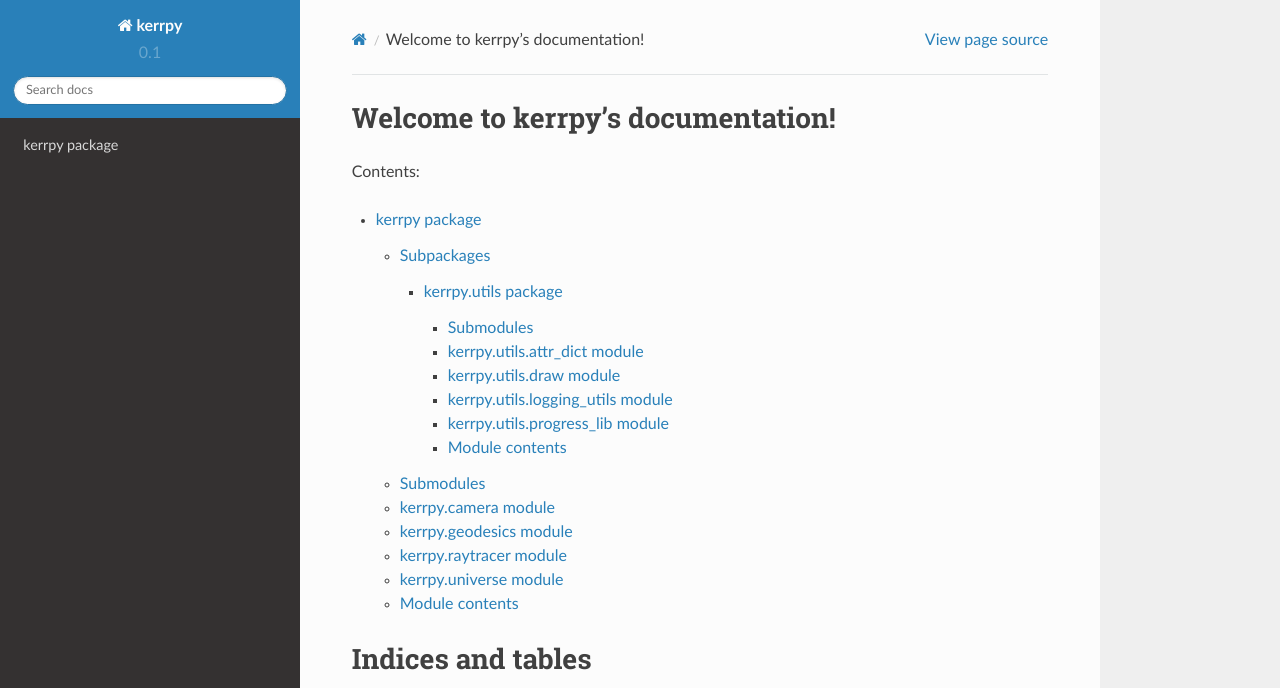
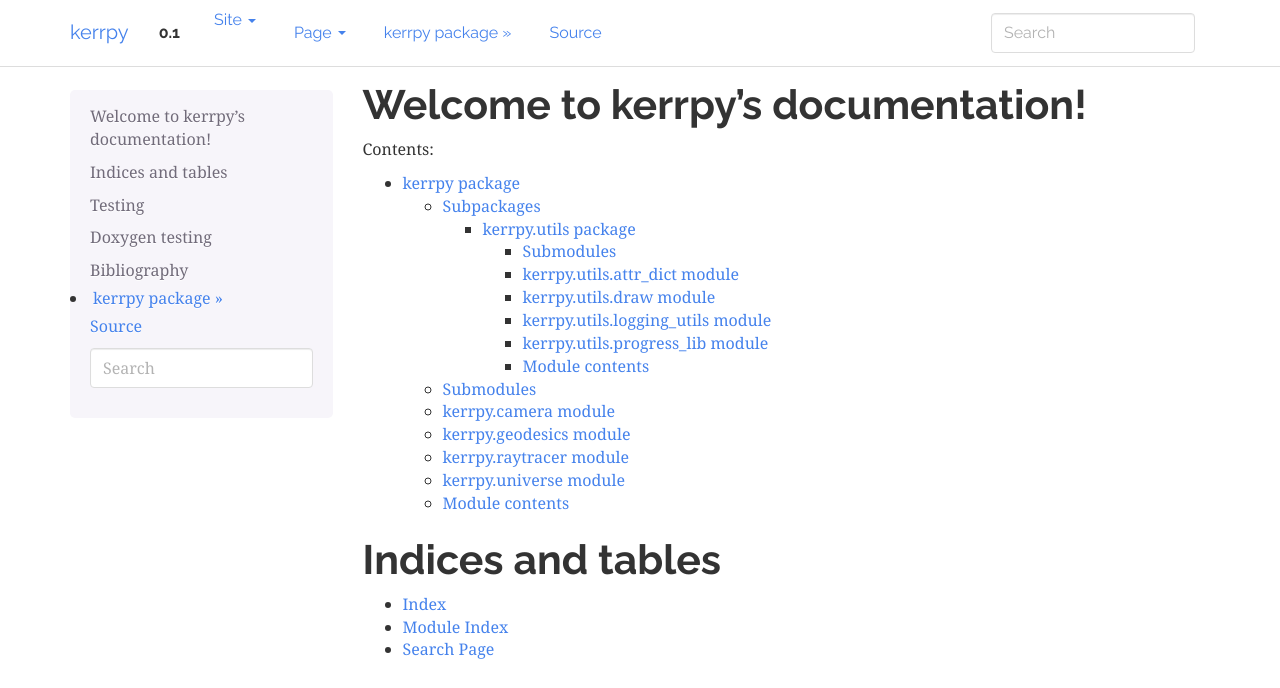
Before and after one commit to kerrpy/kerrpy, a Sphinx documentation site: the page built from docs/source/index.rst, in a window 1280 px wide and 1400 px high. Shown: the top 688 px of the window. Built offline with Sphinx 7.4.7, drawn with Linux system fonts in a browser that asks for light colours; some of the changed text lies outside the part shown.

Commit message:
Back to bootstrap theme but fixing the bibliography text color with custom css

```diff
--- a/docs/source/conf.py
+++ b/docs/source/conf.py
@@ -17,7 +17,7 @@
 # add these directories to sys.path here. If the directory is relative to the
 # documentation root, use os.path.abspath to make it absolute, like shown here.
 #
-import sphinx_rtd_theme
+import sphinx_bootstrap_theme
 import os
 import sys
 sys.path.insert(0, os.path.abspath('../../kerrpy'))
@@ -121,16 +121,16 @@ todo_include_todos = True
 # The theme to use for HTML and HTML Help pages.  See the documentation for
 # a list of builtin themes.
 #
-html_theme = 'sphinx_rtd_theme'
+html_theme = 'bootstrap'
 
 # Theme options are theme-specific and customize the look and feel of a theme
 # further.  For a list of options available for each theme, see the
 # documentation.
 #
-# html_theme_options = {}
+html_theme_options = {'bootswatch_theme': "readable"}
 
 # Add any paths that contain custom themes here, relative to this directory.
-html_theme_path = [sphinx_rtd_theme.get_html_theme_path()]
+html_theme_path = sphinx_bootstrap_theme.get_html_theme_path()
 
 # The name for this set of Sphinx documents.
 # "<project> v<release> documentation" by default.
```
